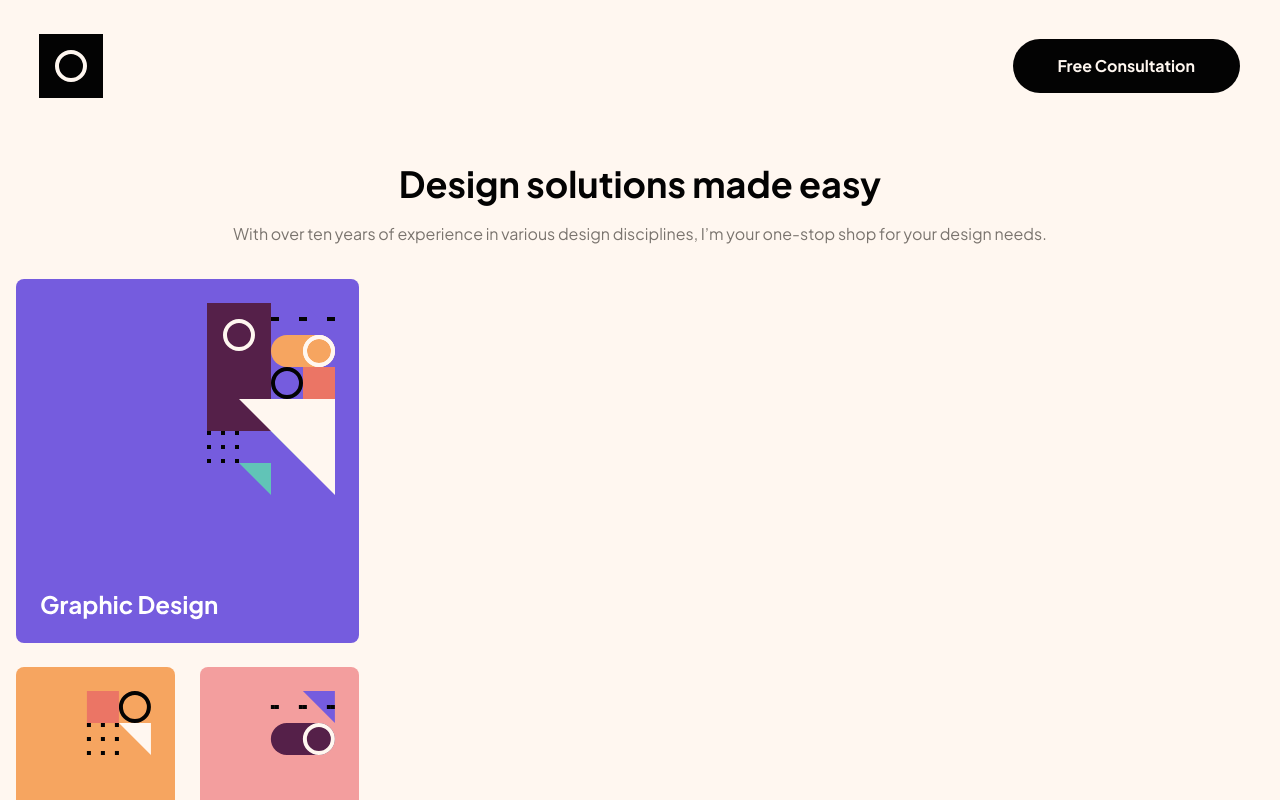
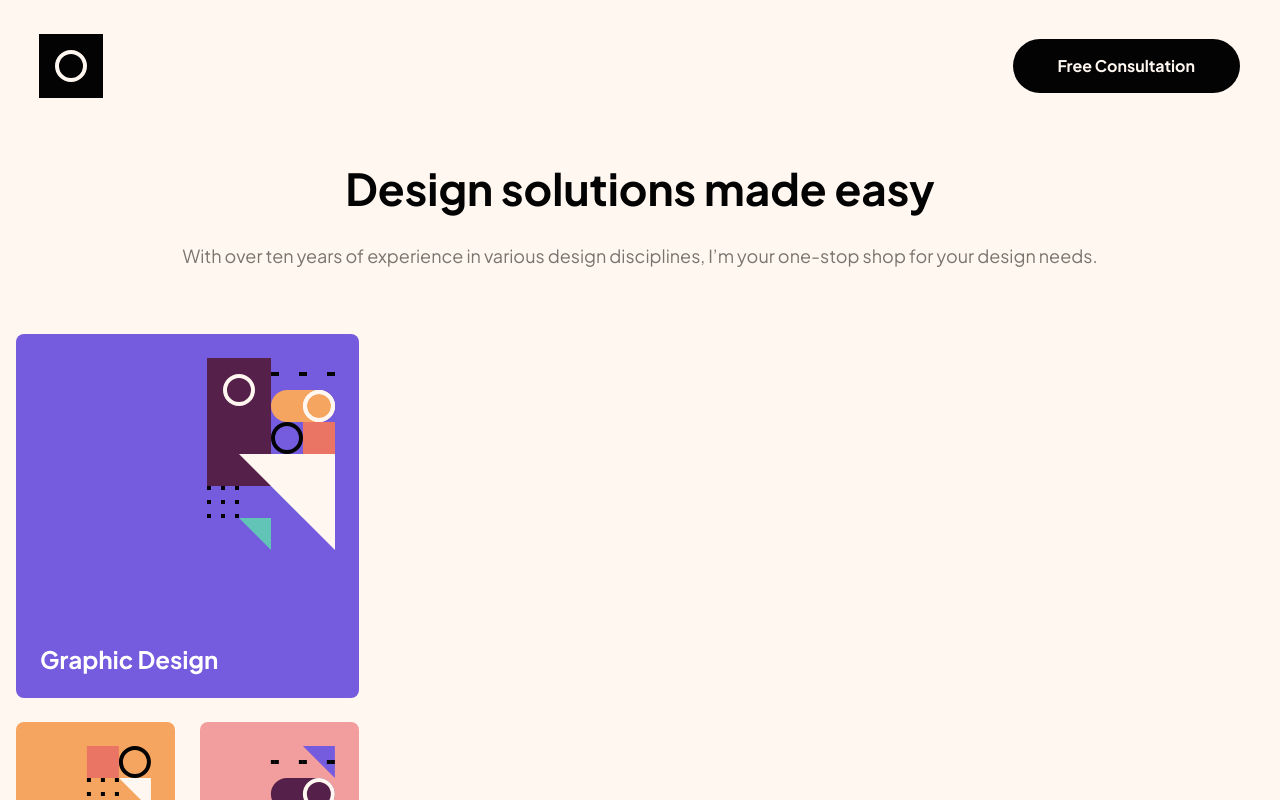
Before and after one commit to Oleksandr-Berd/designer-portfolio, a React (Create React App) app: page / in a window 1280 px wide. Shown: the top 800 px of the page. Built offline with nearby package versions, Linux system fonts and the light colour scheme; the HTML template or start-up script is replaced by a standard one.

Commit message:
intro tablet is done

```diff
--- a/src/components/Intro/IntroStyled.ts
+++ b/src/components/Intro/IntroStyled.ts
@@ -6,6 +6,12 @@ export const CommonCon = styled.div`
   padding-right: 16px;
 
   text-align: center;
+
+  @media (min-width: 768px) {
+    padding-bottom: 64px;
+    padding-left: 38px;
+    padding-right: 38px;
+  }
 `;
 
 export const Title = styled.h1`
@@ -14,6 +20,11 @@ export const Title = styled.h1`
   color: #030303;
   font-size: 36px;
   font-weight: bold;
+
+  @media (min-width: 768px) {
+    margin-bottom: 27px;
+    font-size: 44px;
+  }
 `;
 
 export const Paragraph = styled.p`
@@ -23,4 +34,12 @@ export const Paragraph = styled.p`
   color: #7a746e;
   font-size: 16px;
   line-height: 1.63;
+
+  @media (min-width: 768px) {
+    padding-left: 75px;
+    padding-right: 75px;
+
+    font-size: 18px;
+    line-height: 1.56;
+  }
 `;
```
